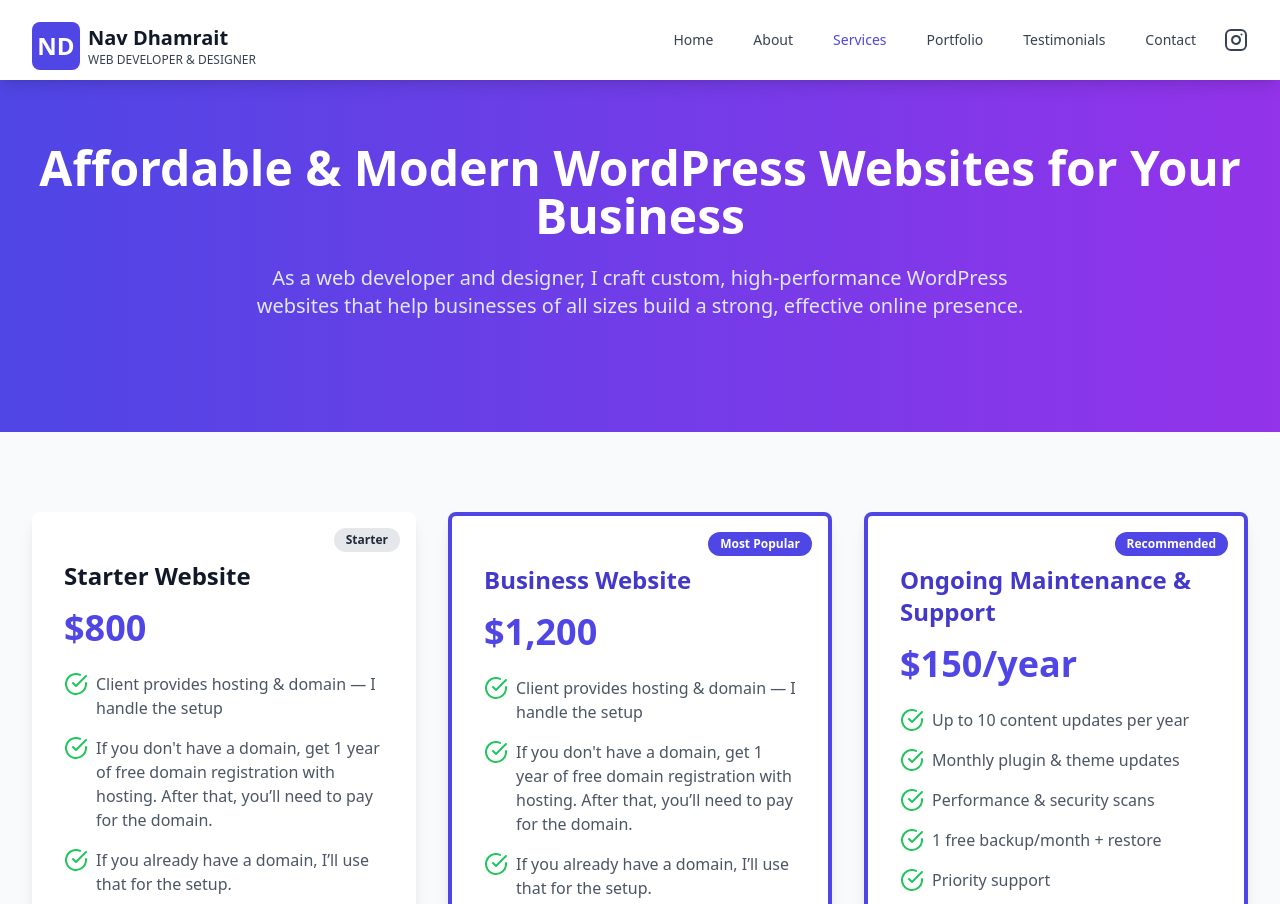
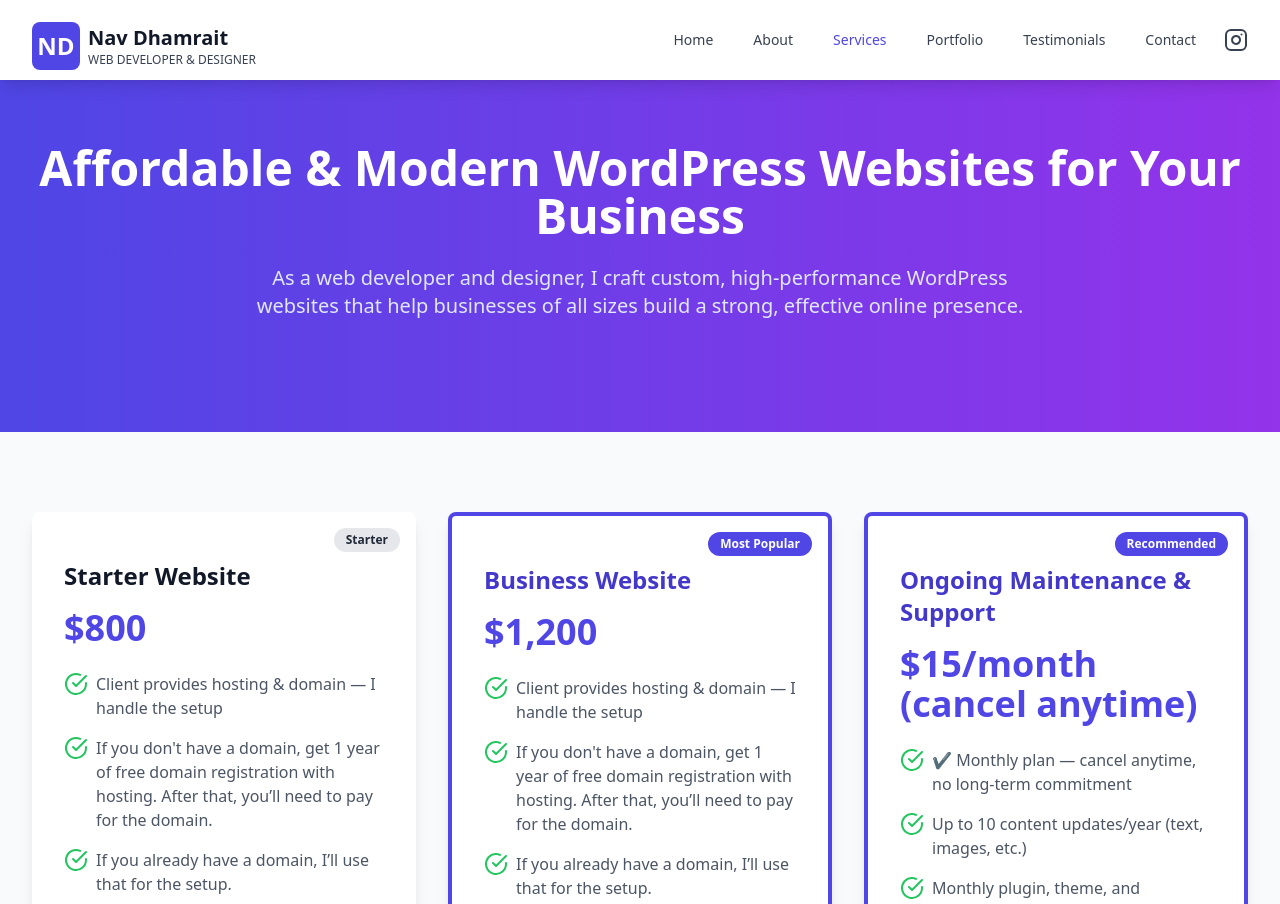
Before and after one commit to nav-commits/WebsiteBusiness, a React (Vite) app: page /services in a window 1280 px wide. Shown: the top 904 px of the page. Built offline with nearby package versions, Linux system fonts and the light colour scheme.

Commit message:
fixed maintence package

```diff
--- a/src/pages/Services.tsx
+++ b/src/pages/Services.tsx
@@ -35,17 +35,19 @@ const Services = () => {
     },
     {
       title: "Ongoing Maintenance & Support",
-      tagline: "Keep your website healthy and updated",
-      price: "$150/year",
+      tagline: "Essential care to keep your site secure, updated, and performing",
+      price: "$15/month (cancel anytime)",
       features: [
-        "Up to 10 content updates per year",
-        "Monthly plugin & theme updates",
-        "Performance & security scans",
-        "1 free backup/month + restore",
-        "Priority support",
-        "Coverage: 12 months",
+        "✔ Monthly plan — cancel anytime, no long-term commitment",
+        "Up to 10 content updates/year (text, images, etc.)",
+        "Monthly plugin, theme, and WordPress core updates",
+        "Speed, security & performance health checks",
+        "1 free backup/month with restore support included",
+        "Priority email support for quick help when needed",
+        "Great for business owners who want peace of mind",
       ],
-    },
+    }
+,
     {
       title: "SEO Package",
       tagline: "Boost visibility & get discovered online",
```
